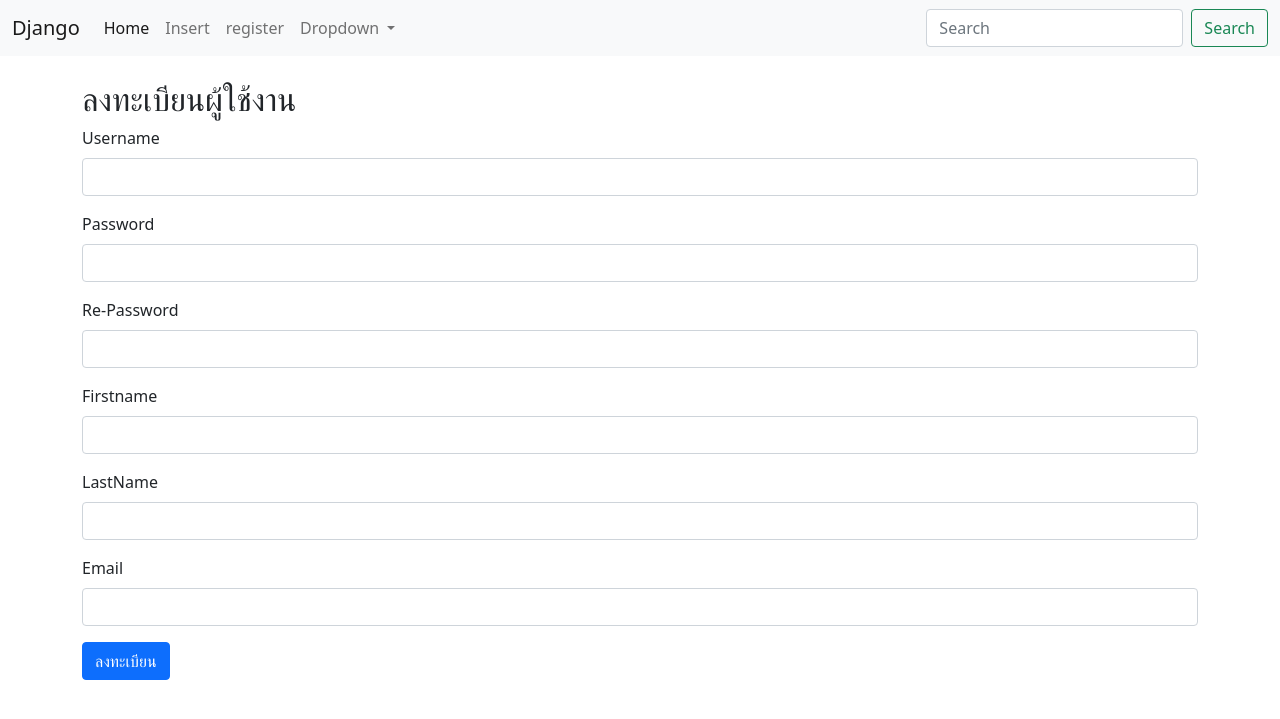
After one commit to Mad-Jelly/Django, a Django app: template django/templates/register.html in a window 1280 px wide. The commit adds this page. Shown: the top 719 px of the page. Run offline with Django 4.2, Linux system fonts and the light colour scheme; the template is opened without the code that fills it, so the values that code supplies are empty.

Commit message:
เพิ่มการลงทะเบียน

```diff
--- a/django/plannet/urls.py
+++ b/django/plannet/urls.py
@@ -13,6 +13,7 @@ Including another URLconf
     1. Import the include() function: from django.urls import include, path
     2. Add a URL to urlpatterns:  path('blog/', include('blog.urls'))
 """
+from atexit import register
 from django.contrib import admin
 from django.urls import path
 from blogs import views
@@ -23,6 +24,7 @@ urlpatterns = [
 
     #เมื่อเปิด localhost:8000 ก็จะเรียกใช้ Function hello จาก view.py และนำทางไปยัง .html ที่อยู่ใน Function
     path('',views.hello),
+
     #เมื่อเปิด localhost:8000/page1  ก็จะเรียกใช้ Function page1 จาก view.py และนำทางไปยัง .html ที่อยู่ใน Function
     path('page1/',views.page1),
 
@@ -30,5 +32,8 @@ urlpatterns = [
     path('insert/',views.insert),
 
     #เมื่อเปิด localhost:8000/add  ก็จะเรียกใช้ Function chart จาก view.py และนำทางไปยัง .html ที่อยู่ใน Function
-    path('add/',views.chart)
+    path('add/',views.chart),
+
+
+    path('register/',views.registger),
 ]
--- a/django/templates/layout.html
+++ b/django/templates/layout.html
@@ -21,6 +21,9 @@
               <li class="nav-item">
                 <a class="nav-link" href="/insert">Insert</a>
               </li>
+              <li class="nav-item">
+                <a class="nav-link" href="/register">register</a>
+              </li>
               <li class="nav-item dropdown">
                 <a class="nav-link dropdown-toggle" href="#" id="navbarDropdown" role="button" data-bs-toggle="dropdown" aria-expanded="false">
                   Dropdown
@@ -31,9 +34,6 @@
                   <li><hr class="dropdown-divider"></li>
                   <li><a class="dropdown-item" href="#">Something else here</a></li>
                 </ul>
-              </li>
-              <li class="nav-item">
-                <a class="nav-link disabled" href="#" tabindex="-1" aria-disabled="true">Disabled</a>
               </li>
             </ul>
             <form class="d-flex">
--- /dev/null
+++ b/django/templates/register.html
@@ -0,0 +1,35 @@
+{% extends 'layout.html' %}
+{% block content %}
+<h2 class="pt-4">ลงทะเบียนผู้ใช้งาน</h2>
+<div class="row col-md-auto"  >
+    <form action="../register/" method="POST">
+        {% csrf_token %}
+        <div class=" mb-3">
+            <label  class="form-label">Username</label>
+            <input type="input"  class="form-control" name="username" id="username" >
+        </div>
+        <div class="mb-3">
+            <label  class="form-label">Password</label>
+            <input type="password"  class="form-control" name="password" id="password">
+        </div>
+        <div class="mb-3">
+            <label  class="form-label">Re-Password</label>
+            <input type="password"  class="form-control" name="repassword" id="repassword">
+        </div>
+        <div class="mb-3">
+            <label  class="form-label">Firstname</label>
+            <input type="input"  class="form-control" name="fname" id="fname">
+        </div>
+        <div class="mb-3">
+            <label  class="form-label">LastName</label>
+            <input type="input"  class="form-control" name="lname" id="lname">
+        </div>
+        <div class="mb-3">
+            <label  class="form-label">Email</label>
+            <input type="email"  class="form-control" name="email" id="email">
+        </div>
+          <button type="submit"   class="btn btn-primary" value="register">ลงทะเบียน</button>
+    </form>
+
+</div>
+{% endblock  %}
```
Also changed, not shown: django/blogs/views.py (+20 -0 lines).
